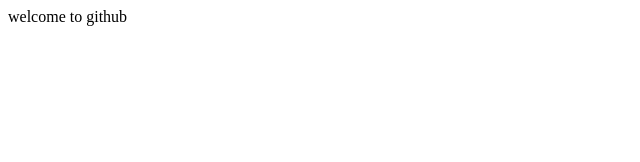
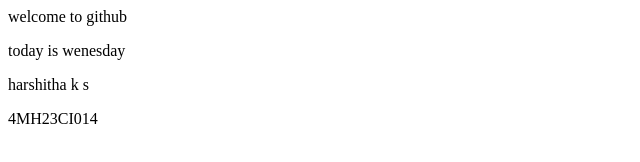
Before and after one commit to HarshithaTech/practice, a plain HTML site: page index.html in a window 1280 px wide. Shown: the whole page, without its empty margins (0-640 px from the left). Drawn offline with Linux system fonts and the light colour scheme.

Commit message:
Added name and USN

```diff
--- a/index.html
+++ b/index.html
@@ -1 +1,4 @@
 <p>welcome to github</p>
+<p>today is wenesday</p>
+<p>harshitha k s</p>
+<p>4MH23CI014</p>
```
